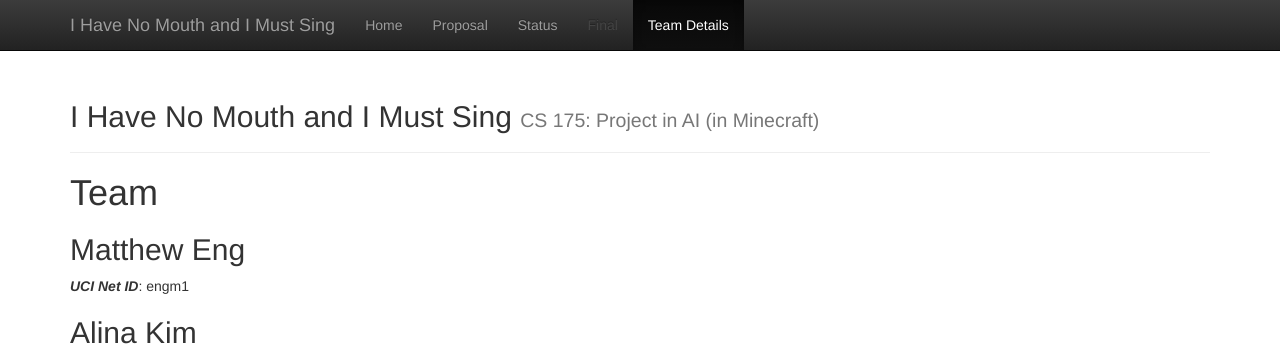
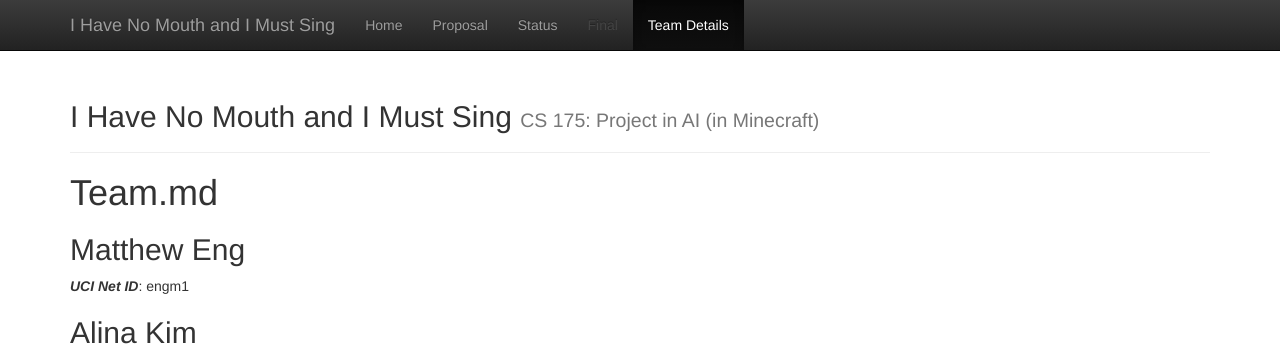
Before and after one commit to matengm1/CS175-Project, a Jekyll site: the page built from docs/team.md, in a window 1280 px wide. Shown: the top 361 px of the page. Built offline with Jekyll 4.4.1, drawn with Linux system fonts in a browser that asks for light colours.

Commit message:
Update team.md

```diff
--- a/docs/team.md
+++ b/docs/team.md
@@ -3,7 +3,7 @@ layout: default
 title:  Team
 ---
 
-# {{ page.title }}
+# Team.md
 
 
 ## Matthew Eng
```
